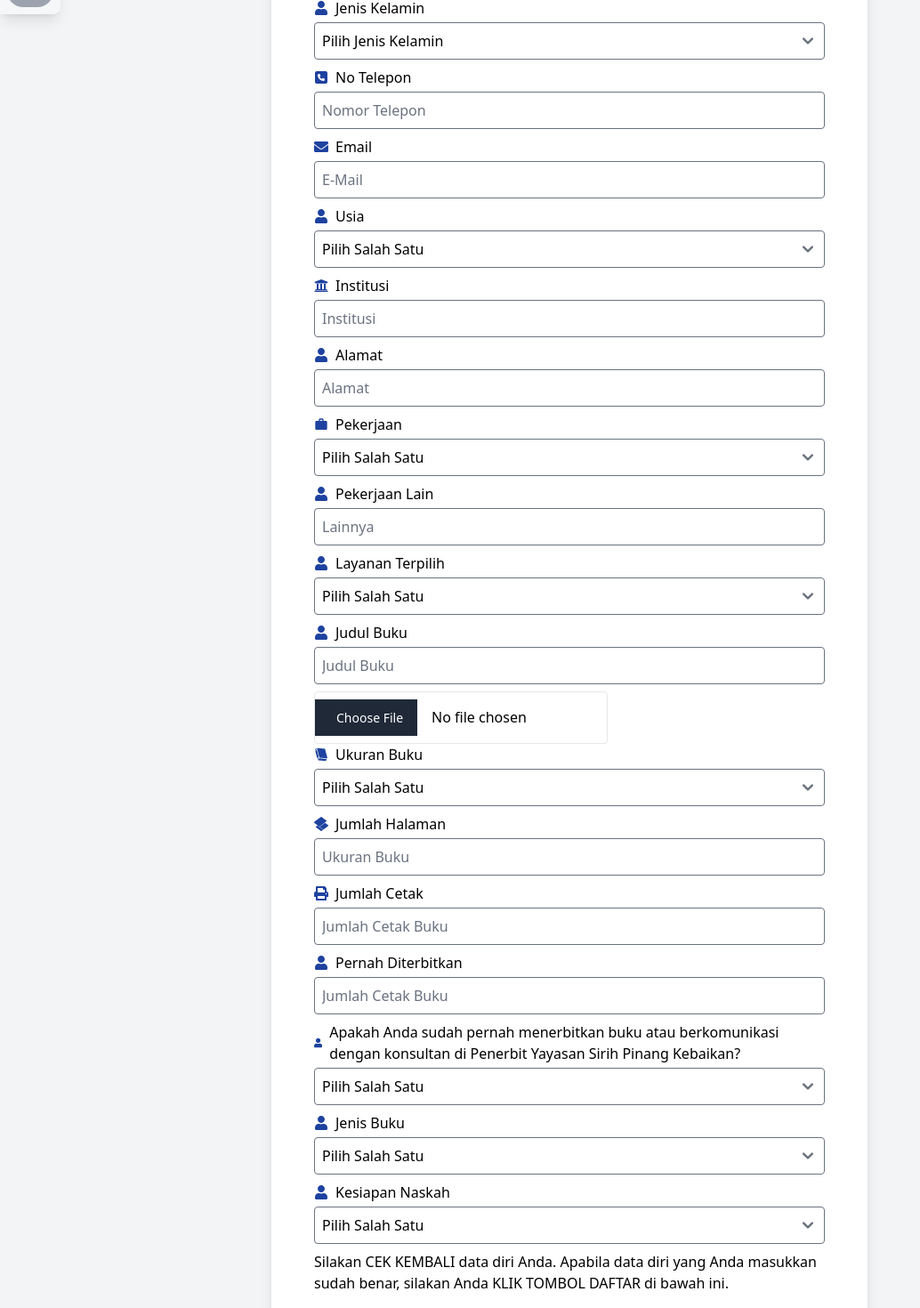
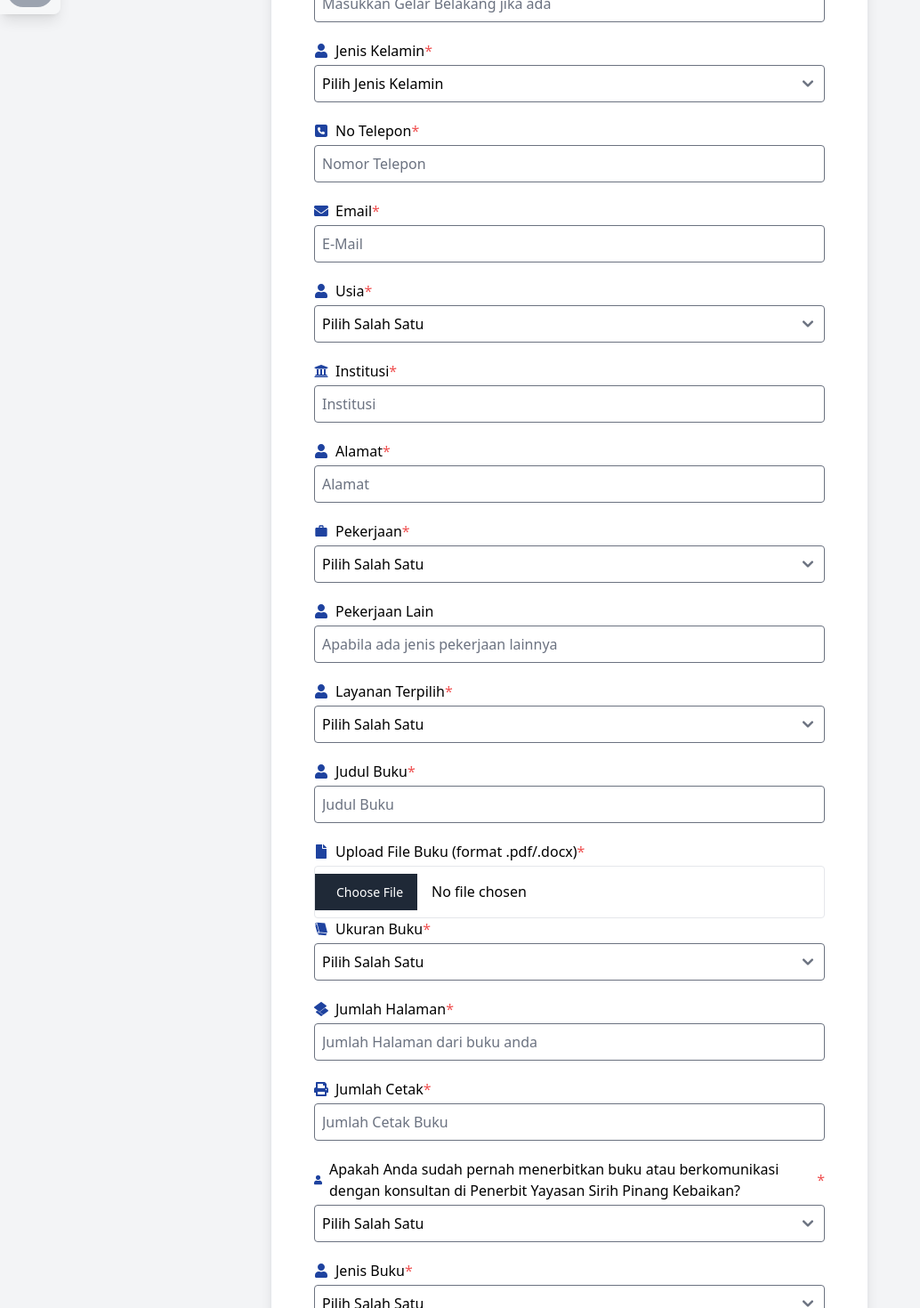
Before and after one commit to Joshtri/yayasan-sirih-pinang-kebaikan-client, a React (Vite) app: page /formulir-daftar in a window 1280 px wide. Shown: the part 520-1990 px from the top of the page at 89% size, without its empty margins (0-1034 px from the left). Built offline with nearby package versions, Linux system fonts and the light colour scheme.

Commit message:
updating margin bottom each input

```diff
--- a/src/components/Publisher/AuthorPublisherForm.jsx
+++ b/src/components/Publisher/AuthorPublisherForm.jsx
@@ -2,7 +2,7 @@
 import { useEffect, useState } from 'react';
 import axios from 'axios';
 import { Card } from 'flowbite-react';
-import { FaEnvelope, FaPrint, FaUniversity, FaUser } from 'react-icons/fa';
+import { FaEnvelope, FaFile, FaPrint, FaUniversity, FaUser } from 'react-icons/fa';
 import { FaSquarePhone } from 'react-icons/fa6';
 import { MdOutlineWork } from 'react-icons/md';
 import { GiWhiteBook } from 'react-icons/gi';
@@ -48,16 +48,28 @@ const FileUploadForm = () => {
     }
     }, [successMessage]); // Runs only when successMessage is set
 
+    // const handleFileChange = (event) => {
+    //     const selectedFile = event.target.files[0];
+    //     if (selectedFile && selectedFile.type === 'application/pdf') {
+    //         setFile(selectedFile);
+    //         setError(null);
+    //     } else {
+    //         setError('Please upload a valid PDF file.');
+    //         setFile(null);
+    //     }
+    // };
+
     const handleFileChange = (event) => {
       const selectedFile = event.target.files[0];
-        if (selectedFile && selectedFile.type === 'application/pdf') {
+      if (selectedFile && (selectedFile.type === 'application/pdf' || selectedFile.type === 'application/vnd.openxmlformats-officedocument.wordprocessingml.document')) {
           setFile(selectedFile);
           setError(null);
       } else {
-            setError('Please upload a valid PDF file.');
+          setError('Please upload a valid PDF or DOCX file.');
           setFile(null);
       }
     };
+
 
     const handleSubmit = async (event) => {
         event.preventDefault();
@@ -88,7 +100,7 @@ const FileUploadForm = () => {
         formData.append('jumlahHalaman', jumlahHalaman);
         formData.append('jumlahCetak', jumlahCetak);
         formData.append('pernahDiterbitkan', pernahDiterbitkan);
-        formData.append('komunikasiDenganKonsultan', komunikasiDenganKonsultan);
+        // formData.append('komunikasiDenganKonsultan', komunikasiDenganKonsultan);
         formData.append('jenisBuku', jenisBuku);
         formData.append('kesiapanNaskah', kesiapanNaskah);
 
@@ -142,33 +154,33 @@ const FileUploadForm = () => {
         {/* <div className="p-10"> */}
             {/* <h1 className="text-3xl font-bold mb-4">Upload File Book</h1> */}
             <form onSubmit={handleSubmit}>
-                <div className="mb-4">
+                <div className="mb-5">
 
 
                 <div className='flex flex-col'>
                     <label className="mb-1 flex items-center">
-                      <FaUser className="mr-2 text-blue-800" /> Nama Depan
+                      <FaUser className="mr-2 text-blue-800" /> Nama Depan <span className='text-red-500'>*</span>
                     </label>
                     <input
                       type="text"
                       placeholder="Nama Depan"
                       value={namaDepan}
                       onChange={(e) => setNamaDepan(e.target.value)}
-                      className="border rounded p-2 mb-2"
+                      className="border rounded p-2 mb-5"
                       required
                     />
                 </div>
 
                 <div className='flex flex-col'>
                     <label className="mb-1 flex items-center">
-                      <FaUser className="mr-2 text-blue-800" /> Nama Belakang
+                      <FaUser className="mr-2 text-blue-800" /> Nama Belakang <span className='text-red-500'>*</span>
                     </label>
                     <input
                       type="text"
                       placeholder="Nama Depan"
                       value={namaBelakang}
                       onChange={(e) => setNamaBelakang(e.target.value)}
-                      className="border rounded p-2 mb-2"
+                      className="border rounded p-2 mb-5"
                       required
                     />
                 </div>
@@ -183,7 +195,7 @@ const FileUploadForm = () => {
                       placeholder="Masukkan Gelar Depan jika ada"
                       value={gelarDepan}
                       onChange={(e) => setGelarDepan(e.target.value)}
-                      className="border rounded p-2 mb-2"
+                      className="border rounded p-2 mb-5"
 
                     />
                 </div>
@@ -196,19 +208,19 @@ const FileUploadForm = () => {
                       placeholder="Masukkan Gelar Belakang jika ada"
                       value={gelarBelakang}
                       onChange={(e) => setGelarBelakang(e.target.value)}
-                      className="border rounded p-2 mb-2"
+                      className="border rounded p-2 mb-5"
 
                     />
                 </div>
 
                 <div className='flex flex-col'>
                   <label className="mb-1 flex items-center">
-                    <FaUser className="mr-2 text-blue-800" /> Jenis Kelamin
+                    <FaUser className="mr-2 text-blue-800" /> Jenis Kelamin <span className='text-red-500'>*</span>
                   </label>
                   <select
                     value={jenisKelamin}
                     onChange={(e) => setJenisKelamin(e.target.value)}
-                    className="border rounded p-2 mb-2"
+                    className="border rounded p-2 mb-5"
                     required
                   >
                     <option value="" disabled>Pilih Jenis Kelamin</option>
@@ -220,39 +232,39 @@ const FileUploadForm = () => {
 
                 <div className='flex flex-col'>
                     <label className="mb-1 flex items-center">
-                      <FaSquarePhone   className="mr-2 text-blue-800" /> No Telepon
+                      <FaSquarePhone   className="mr-2 text-blue-800" /> No Telepon <span className='text-red-500'>*</span>
                     </label>
                     <input
-                      type="text"
+                      type="number"
                       placeholder="Nomor Telepon"
                       value={nomorTelepon}
                       onChange={(e) => setNomorTelepon(e.target.value)}
-                      className="border rounded p-2 mb-2"
+                      className="border rounded p-2 mb-5"
                       required
                     />
                 </div>
                 <div className='flex flex-col'>
                     <label className="mb-1 flex items-center">
-                    <FaEnvelope className="mr-2 text-blue-800" /> Email
+                    <FaEnvelope className="mr-2 text-blue-800" /> Email <span className='text-red-500'>*</span>
                     </label>
                     <input
                       type="email"
                       placeholder="E-Mail"
                       value={email}
                       onChange={(e) => setEmail(e.target.value)}
-                      className="border rounded p-2 mb-2"
+                      className="border rounded p-2 mb-5"
                       required
                     />
                 </div>
 
                 <div className='flex flex-col'>
                   <label className="mb-1 flex items-center">
-                    <FaUser className="mr-2 text-blue-800" /> Usia
+                    <FaUser className="mr-2 text-blue-800" /> Usia <span className='text-red-500'>*</span>
                   </label>
                   <select
                     value={usia}
                     onChange={(e) => setUsia(e.target.value)}
-                    className="border rounded p-2 mb-2"
+                    className="border rounded p-2 mb-5"
                     required
                   >
                     <option value="" disabled>Pilih Salah Satu</option>
@@ -269,27 +281,27 @@ const FileUploadForm = () => {
 
                 <div className='flex flex-col'>
                     <label className="mb-1 flex items-center">
-                      <FaUniversity className="mr-2 text-blue-800" /> Institusi
+                      <FaUniversity className="mr-2 text-blue-800" /> Institusi <span className='text-red-500'>*</span>
                     </label>
                     <input
                       type="text"
                       placeholder="Institusi"
                       value={institusi}
                       onChange={(e) => setInstitusi(e.target.value)}
-                      className="border rounded p-2 mb-2"
+                      className="border rounded p-2 mb-5"
                       required
                     />
                 </div>
                 <div className='flex flex-col'>
                     <label className="mb-1 flex items-center">
-                      <FaUser className="mr-2 text-blue-800" /> Alamat
+                      <FaUser className="mr-2 text-blue-800" /> Alamat <span className='text-red-500'>*</span>
                     </label>
                     <input
                       type="text"
                       placeholder="Alamat"
                       value={alamat}
                       onChange={(e) => setAlamat(e.target.value)}
-                      className="border rounded p-2 mb-2"
+                      className="border rounded p-2 mb-5"
                       required
                     />
                 </div>
@@ -298,12 +310,12 @@ const FileUploadForm = () => {
 
                 <div className='flex flex-col'>
                   <label className="mb-1 flex items-center">
-                    <MdOutlineWork className="mr-2 text-blue-800" /> Pekerjaan
+                    <MdOutlineWork className="mr-2 text-blue-800" /> Pekerjaan <span className='text-red-500'>*</span>
                   </label>
                   <select
                     value={pekerjaan}
                     onChange={(e) => setPekerjaan(e.target.value)}
-                    className="border rounded p-2 mb-2"
+                    className="border rounded p-2 mb-5"
                     required
                   >
                     <option value="" disabled>Pilih Salah Satu</option>
@@ -331,23 +343,23 @@ const FileUploadForm = () => {
                     </label>
                     <input
                       type="text"
-                      placeholder="Lainnya"
+                      placeholder="Apabila ada jenis pekerjaan lainnya"
                       value={pekerjaanLain}
                       onChange={(e) => setpekerjaanLain(e.target.value)}
-                      className="border rounded p-2 mb-2"
-                      required
+                      className="border rounded p-2 mb-5"
+
                     />
                 </div>
 
 
                 <div className='flex flex-col'>
                   <label className="mb-1 flex items-center">
-                    <FaUser className="mr-2 text-blue-800" /> Layanan Terpilih
+                    <FaUser className="mr-2 text-blue-800" /> Layanan Terpilih <span className='text-red-500'>*</span>
                   </label>
                   <select
                     value={layananTerpilih}
                     onChange={(e) => setLayananTerpilih(e.target.value)}
-                    className="border rounded p-2 mb-2"
+                    className="border rounded p-2 mb-5"
                     required
                   >
                     <option value="" disabled>Pilih Salah Satu</option>
@@ -359,36 +371,43 @@ const FileUploadForm = () => {
 
                 <div className='flex flex-col'>
                   <label className="mb-1 flex items-center">
-                    <FaUser className="mr-2 text-blue-800" /> Judul Buku
+                    <FaUser className="mr-2 text-blue-800" /> Judul Buku <span className='text-red-500'>*</span>
                   </label>
                   <input
                       type="text"
                       placeholder="Judul Buku"
                       value={judulBuku}
                       onChange={(e) => setJudulBuku(e.target.value)}
-                      className="border rounded p-2 mb-2"
+                      className="border rounded p-2 mb-5"
                       required
                     />
                 </div>
 
 
+                <div className='flex flex-col'>
+                  <label className="mb-1 flex items-center">
+                    <FaFile className="mr-2 text-blue-800" /> Upload File Buku (format .pdf/.docx) <span className='text-red-500'>*</span>
+                  </label>
                     <input
                         type="file"
-                    accept="application/pdf"
+                        // accept="application/pdf"
+                        accept=".pdf, .docx"  // Allow both PDF and DOCX file types
+
                         onChange={handleFileChange}
                         className="border rounded p-2"
                         required
                     />
+                </div>
 
 
                 <div className='flex flex-col'>
                   <label className="mb-1 flex items-center">
-                    <GiWhiteBook className="mr-2 text-blue-800" /> Ukuran Buku
+                    <GiWhiteBook className="mr-2 text-blue-800" /> Ukuran Buku <span className='text-red-500'>*</span>
                   </label>
                   <select
                     value={ukuranBuku}
                     onChange={(e) => setUkuranBuku(e.target.value)}
-                    className="border rounded p-2 mb-2"
+                    className="border rounded p-2 mb-5"
                     required
                   >
                     <option value="" disabled>Pilih Salah Satu</option>
@@ -401,14 +420,14 @@ const FileUploadForm = () => {
 
                 <div className='flex flex-col'>
                   <label className="mb-1 flex items-center">
-                    <SiPowerpages  className="mr-2 text-blue-800" /> Jumlah Halaman
+                    <SiPowerpages  className="mr-2 text-blue-800" /> Jumlah Halaman <span className='text-red-500'>*</span>
                   </label>
                   <input
                       type="number"
-                      placeholder="Ukuran Buku"
+                      placeholder="Jumlah Halaman dari buku anda"
                       value={jumlahHalaman}
                       onChange={(e) => setJumlahHalaman(e.target.value)}
-                      className="border rounded p-2 mb-2"
+                      className="border rounded p-2 mb-5"
                       min="0" // Ensure value cannot be less than 0
 
                       required
@@ -418,62 +437,62 @@ const FileUploadForm = () => {
 
                 <div className='flex flex-col'>
                   <label className="mb-1 flex items-center">
-                    <FaPrint className="mr-2 text-blue-800" /> Jumlah Cetak
+                    <FaPrint className="mr-2 text-blue-800" /> Jumlah Cetak <span className='text-red-500'>*</span>
                   </label>
                   <input
                       type="number"
                       placeholder="Jumlah Cetak Buku"
                       value={jumlahCetak}
                       onChange={(e) => setJumlahCetak(e.target.value)}
-                      className="border rounded p-2 mb-2"
+                      className="border rounded p-2 mb-5"
                       required
                       min="0" // Ensure value cannot be less than 0
 
                     />
                 </div>
 
-                <div className='flex flex-col'>
+                {/* <div className='flex flex-col'>
                   <label className="mb-1 flex items-center">
-                    <FaUser className="mr-2 text-blue-800" /> Pernah Diterbitkan
+                    <FaUser className="mr-2 text-blue-800" /> Pernah Diterbitkan <span className='text-red-500'>*</span>
                   </label>
                   <input
                       type="text"
                       placeholder="Jumlah Cetak Buku"
                       value={pernahDiterbitkan}
                       onChange={(e) => setPernahDiterbitkan(e.target.value)}
-                      className="border rounded p-2 mb-2"
+                      className="border rounded p-2 mb-5"
                       required
                     />
-                </div>
+                </div> */}
 
 
                 <div className='flex flex-col'>
                   <label className="mb-1 flex items-center">
-                    <FaUser className="mr-2 text-blue-800" /> Apakah Anda sudah pernah menerbitkan buku atau berkomunikasi dengan konsultan di Penerbit Yayasan Sirih Pinang Kebaikan?
+                    <FaUser className="mr-2 text-blue-800" /> Apakah Anda sudah pernah menerbitkan buku atau berkomunikasi dengan konsultan di Penerbit Yayasan Sirih Pinang Kebaikan? <span className='text-red-500'>*</span>
                   </label>
                   <select
-                    value={komunikasiDenganKonsultan}
-                    onChange={(e) => setKomunikasiDenganKonsultan(e.target.value)}
-                    className="border rounded p-2 mb-2"
+                    value={pernahDiterbitkan}
+                    onChange={(e) => setPernahDiterbitkan(e.target.value)}
+                    className="border rounded p-2 mb-5"
                     required
                   >
                     <option value="" disabled>Pilih Salah Satu</option>
-                    <option value="Sudah, pernah menerbitkan buku di deepublish">Sudah, pernah menerbitkan buku di </option>
-                    <option value="Belum, pernah menerbitkan buku di deepublish">Belum, pernah menerbitkan buku di deepublish</option>
-                    <option value="Sudah, pernah berkomunikasi dengan konsultan Deepublish">Sudah, pernah berkomunikasi dengan konsultan Deepublish</option>
-                    <option value="Belum, pernah berkomunikasi dengan konsultan Deepublish">Belum, pernah berkomunikasi dengan konsultan Deepublish</option>
+                    <option value="Sudah, pernah menerbitkan buku di Yayasan Sirih Pinang Kebaikan">Sudah, pernah menerbitkan buku di Yayasan Sirih Pinang Kebaikan </option>
+                    <option value="Belum, pernah menerbitkan buku di Yayasan Sirih Pinang Kebaikan">Belum, pernah menerbitkan buku di Yayasan Sirih Pinang Kebaikan</option>
+                    <option value="Sudah, pernah berkomunikasi dengan konsultan Yayasan Sirih Pinang Kebaikan">Sudah, pernah berkomunikasi dengan konsultan Yayasan Sirih Pinang Kebaikan</option>
+                    <option value="Belum, pernah berkomunikasi dengan konsultan Yayasan Sirih Pinang Kebaikan ">Belum, pernah berkomunikasi dengan konsultan Yayasan Sirih Pinang Kebaikan</option>
                   </select>
                 </div>
 
 
                 <div className='flex flex-col'>
                   <label className="mb-1 flex items-center">
-                    <FaUser className="mr-2 text-blue-800" /> Jenis Buku
+                    <FaUser className="mr-2 text-blue-800" /> Jenis Buku <span className='text-red-500'>*</span>
                   </label>
                   <select
                     value={jenisBuku}
                     onChange={(e) => setJenisBuku(e.target.value)}
-                    className="border rounded p-2 mb-2"
+                    className="border rounded p-2 mb-5"
                     required
                   >
                     <option value="" disabled>Pilih Salah Satu</option>
@@ -485,12 +504,12 @@ const FileUploadForm = () => {
 
                 <div className='flex flex-col'>
                   <label className="mb-1 flex items-center">
-                    <FaUser className="mr-2 text-blue-800" /> Kesiapan Naskah
+                    <FaUser className="mr-2 text-blue-800" /> Kesiapan Naskah <span className='text-red-500'>*</span>
                   </label>
                   <select
                     value={kesiapanNaskah}
                     onChange={(e) => setKesiapanNaskah(e.target.value)}
-                    className="border rounded p-2 mb-2"
+                    className="border rounded p-2 mb-5"
                     required
                   >
                     <option value="" disabled>Pilih Salah Satu</option>
```
Lines whose indentation alone changed are shown as unchanged.
